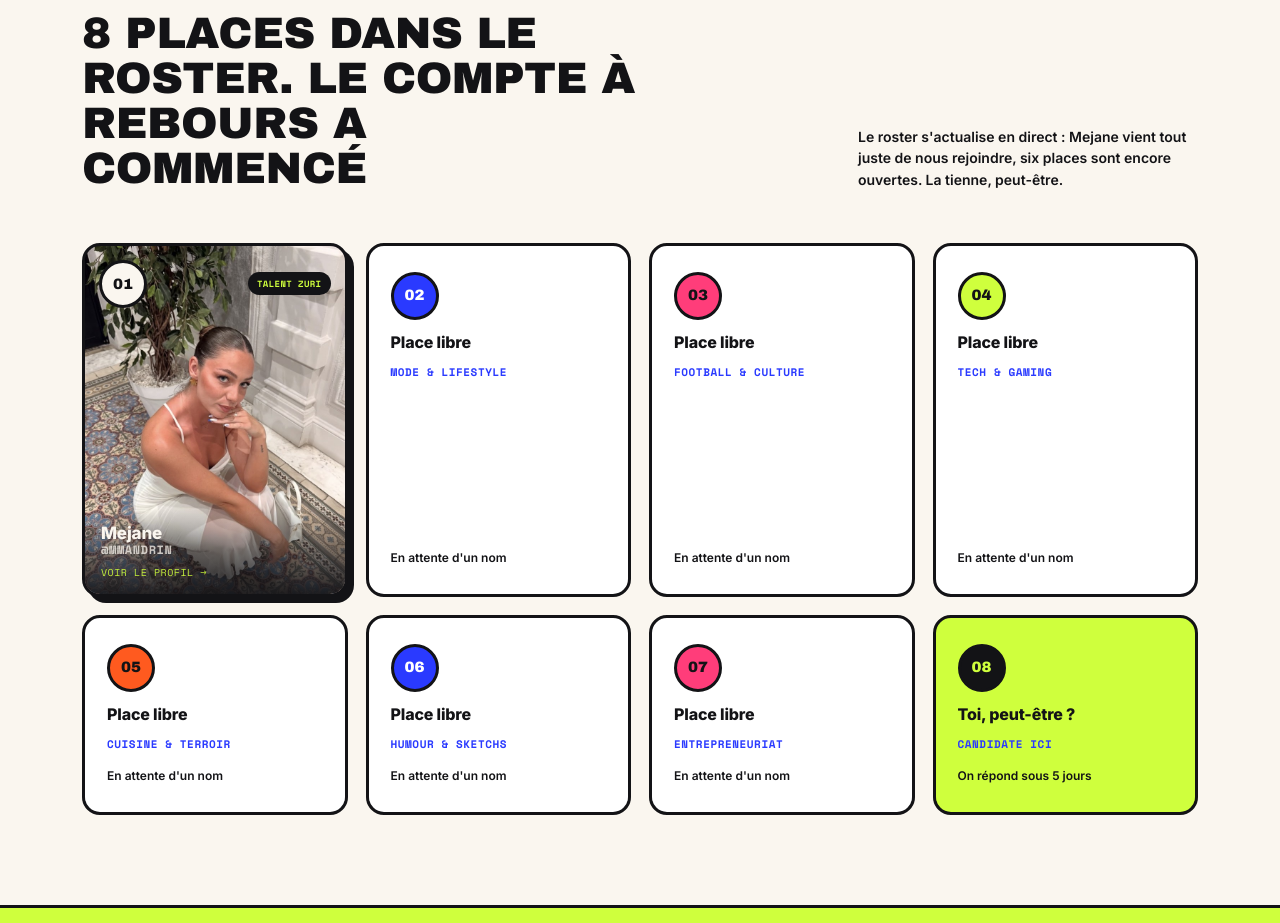
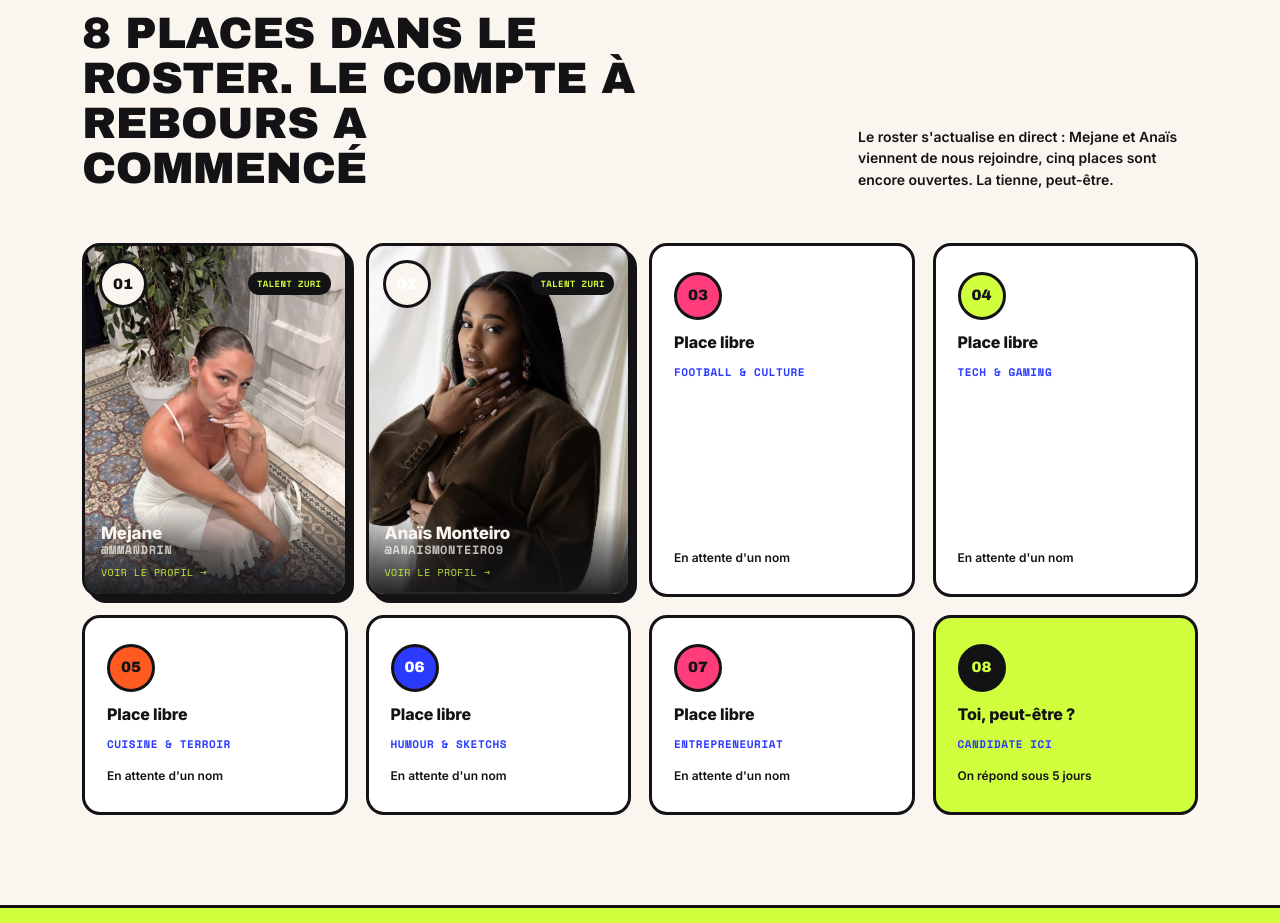
Before and after one commit to MPXNNO/zuriagency, a Next.js app: page / in a window 1280 px wide. Shown: the part 1740-2663 px from the top of the page. Built offline with nearby package versions, Linux system fonts and the light colour scheme.

Commit message:
Add files via upload

```diff
--- a/app/page.tsx
+++ b/app/page.tsx
@@ -184,8 +184,8 @@ export default function Home() {
               <h2>8 places dans le roster. Le compte à rebours a commencé</h2>
             </div>
             <p className="desc">
-              Le roster s&apos;actualise en direct : Mejane vient tout juste
-              de nous rejoindre, six places sont encore ouvertes. La
+              Le roster s&apos;actualise en direct : Mejane et Anaïs viennent
+              de nous rejoindre, cinq places sont encore ouvertes. La
               tienne, peut-être.
             </p>
           </div>
--- a/components/TalentGrid.tsx
+++ b/components/TalentGrid.tsx
@@ -26,7 +26,17 @@ const TALENT_SLOTS: TalentSlot[] = [
     modalPhoto: "/talents/mejane-modal.jpg",
     link: "https://www.instagram.com/mmandrin/",
   },
-  { num: "02", niche: "Mode & lifestyle" },
+  {
+    num: "02",
+    niche: "Lifestyle, humour & beauté",
+    name: "Anaïs Monteiro",
+    handle: "@anaismonteiro9",
+    followers: "51 000 Instagram · 493 000 TikTok",
+    bio: "Maman, drôle et sans filtre : Anaïs raconte son quotidien lifestyle et beauté avec un ton qui lui appartient, et une communauté qui la suit pour ça.",
+    photo: "/talents/anais-02.jpg",
+    modalPhoto: "/talents/anais-modal.jpg",
+    link: "https://www.instagram.com/anaismonteiro9/",
+  },
   { num: "03", niche: "Football & culture" },
   { num: "04", niche: "Tech & gaming" },
   { num: "05", niche: "Cuisine & terroir" },
```
Also changed, not shown: public/talents/anais-02.jpg (added), public/talents/anais-modal.jpg (added).
